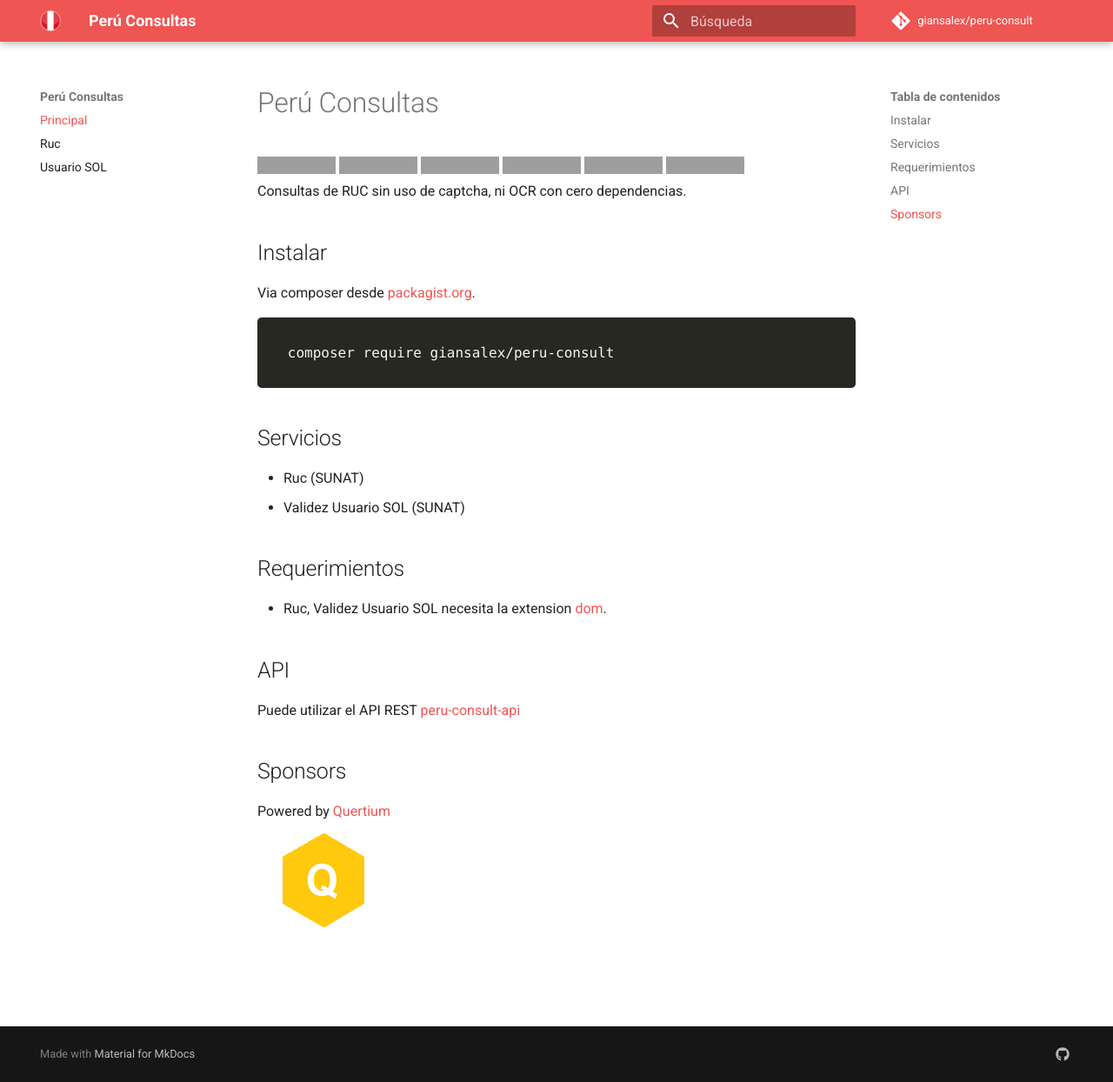
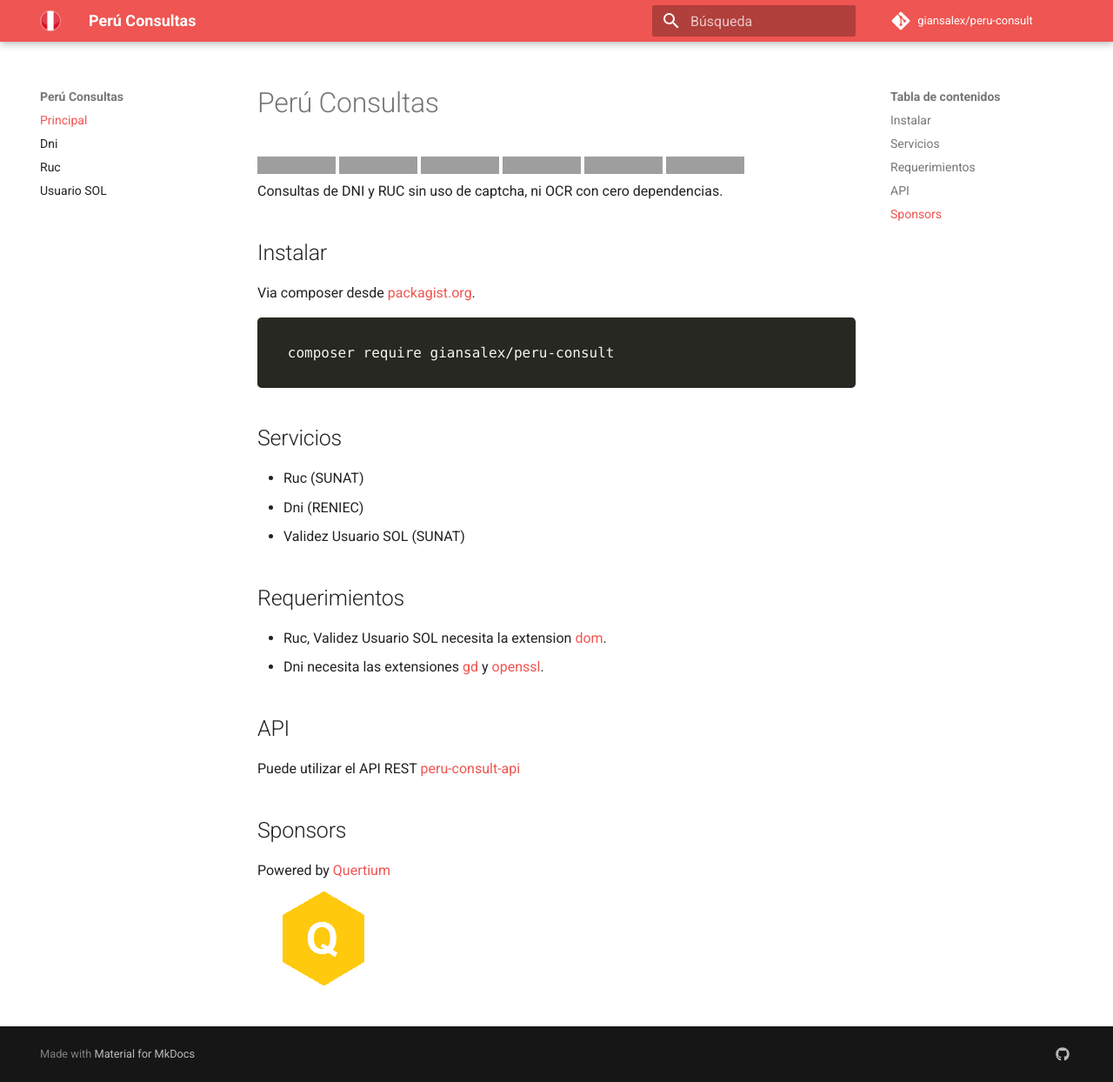
Before and after one commit to giansalex/peru-consult, an MkDocs documentation site: the page built from docs/index.md, in a window 1280 px wide and 1244 px high. Shown: the whole window at 87% size. Built offline with MkDocs 1.6.1 and Material for MkDocs 9.7.7, drawn with Linux system fonts in a browser that asks for light colours; nearby versions of some CDN libraries; comment, search, counter and statistics services are not loaded; old or Windows-style settings are respelled for this version of MkDocs; grey boxes are pictures that could not be loaded.

Commit message:
Restore consulta DNI, close #7

```diff
--- a/composer.json
+++ b/composer.json
@@ -1,7 +1,7 @@
 {
     "name": "giansalex/peru-consult",
     "description": "Consultas Perú",
-    "keywords": ["sunat", "ruc", "clavesol"],
+    "keywords": ["sunat", "reniec", "dni", "ruc", "clavesol"],
     "license": "MIT",
     "authors": [
         {
@@ -24,7 +24,9 @@
         }
     },
     "suggest": {
-        "ext-dom": "Needed to use class Ruc"
+        "ext-dom": "Needed to use class Ruc",
+        "ext-gd": "Needed to use class Dni",
+        "ext-openssl": "Needed to connect to Reniec"
     },
     "autoload-dev": {
         "psr-4": {
--- a/docs/index.md
+++ b/docs/index.md
@@ -6,7 +6,7 @@
 [![Build Status](https://scrutinizer-ci.com/g/giansalex/peru-consult/badges/build.png?b=master)](https://scrutinizer-ci.com/g/giansalex/peru-consult/build-status/master)
 [![Maintainability](https://api.codeclimate.com/v1/badges/c307caea39f1101cbc5d/maintainability)](https://codeclimate.com/github/giansalex/peru-consult/maintainability)
 [![Packagist](https://img.shields.io/packagist/v/giansalex/peru-consult.svg?style=flat-square)](https://packagist.org/packages/giansalex/peru-consult)
-Consultas de RUC sin uso de captcha, ni OCR con cero dependencias.
+Consultas de DNI y RUC sin uso de captcha, ni OCR con cero dependencias.
 
 Instalar
 --------
@@ -18,11 +18,13 @@ composer require giansalex/peru-consult
 Servicios
 ------------
 - Ruc (SUNAT)
+- Dni (RENIEC)
 - Validez Usuario SOL (SUNAT)
 
 Requerimientos
 ---------------
 - Ruc, Validez Usuario SOL necesita la extension [dom](http://php.net/manual/es/book.dom.php).
+- Dni necesita las extensiones [gd](http://php.net/manual/es/image.installation.php) y [openssl](http://php.net/manual/es/openssl.installation.php).
 
 API
 ----
--- a/mkdocs.yml
+++ b/mkdocs.yml
@@ -1,6 +1,6 @@
 site_name: Perú Consultas
 site_url: https://giansalex.github.io/peru-consult
-site_description: 'Documentación de Perú Consultas, RUC - Sunat'
+site_description: 'Documentación de Perú Consultas, DNI - Reniec, RUC - Sunat'
 site_author: 'Giancarlos Salas'
 
 # Repository
@@ -9,6 +9,7 @@ repo_url: 'https://github.com/giansalex/peru-consult'
 
 pages:
     - Principal: index.md
+    - Dni: dni.md
     - Ruc: ruc.md
     - 'Usuario SOL': user-sol.md
 
--- a/phpunit.xml
+++ b/phpunit.xml
@@ -10,14 +10,12 @@
 	<testsuites>
 		<testsuite name="Unit Tests">
 			<directory>tests</directory>
-			<exclude>./tests/Peru/Reniec/DniTest.php</exclude>
 		</testsuite>
 	</testsuites>
 	<filter>
 		<whitelist processUncoveredFilesFromWhitelist="true">
 			<directory suffix=".php">src</directory>
 			<exclude>
-				<directory>./src/Peru/Reniec</directory>
 				<directory>./tests</directory>
 				<directory>./vendor</directory>
 			</exclude>
```
Also changed, not shown: README.md (+3 -3 lines), 2 other files.
